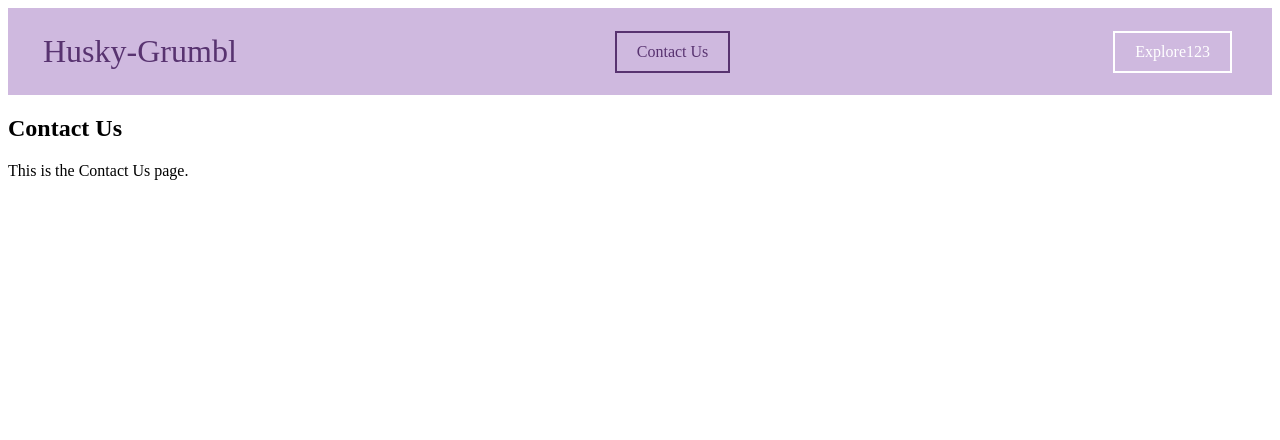
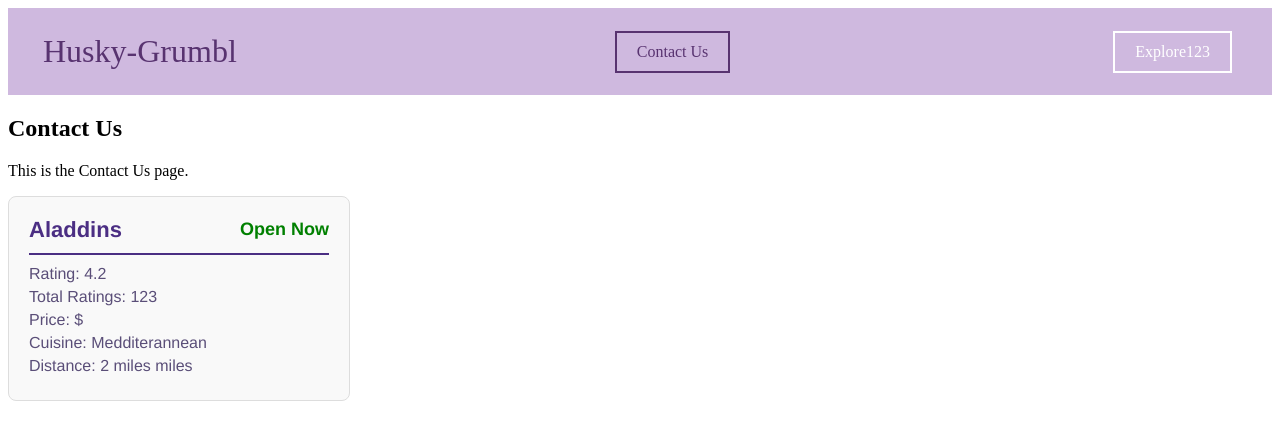
Before and after one commit to hcp-uw/Husky-Grumbl, a React (Create React App) app in the folder frontend/: page /contact-us in a window 1280 px wide. Shown: the top 440 px of the page. Built offline with nearby package versions, Linux system fonts and the light colour scheme.

Commit message:
Add restaurant card

```diff
--- a/frontend/src/ContactUs.js
+++ b/frontend/src/ContactUs.js
@@ -1,10 +1,23 @@
 import React from 'react';
+import RestaurantCard from './RestaurantCard';
 
 const ContactUs = () => {
   return (
     <div>
       <h2>Contact Us</h2>
       <p>This is the Contact Us page.</p>
+      <RestaurantCard
+      {...{
+        restaurantName: 'Aladdins',
+        cuisine: 'Medditerannean',
+        totalRatings: 123,
+        distance: '2 miles',
+        price: '$',
+        rating: '4.2',
+        isOpen: true
+
+      }}
+      />
       {/* Add your contact form or any other content here */}
     </div>
   );
--- /dev/null
+++ b/frontend/src/RestaurantCard.css
@@ -0,0 +1,51 @@
+.restaurant-card {
+    border: 1px solid #ddd;
+    border-radius: 8px;
+    padding: 20px;
+    background-color: #f9f9f9;
+    width: 300px;
+    font-family: 'Helvetica';
+  }
+
+  .restaurant-header {
+    display: flex;
+    justify-content: space-between;
+    align-items: center;
+  }
+
+  .restaurant-name {
+    font-size: 22px;
+    font-weight: bold;
+    color: #4b2e83; /* Dark purple color */
+    margin: 0;
+  }
+
+  .status {
+    font-size: 18px;
+    font-weight: bold;
+    color: #4b2e83; /* Dark purple color */
+  }
+
+  .status.open {
+    color: green;
+  }
+
+  .status.closed {
+    color: red;
+  }
+
+  .divider {
+    border: 0;
+    border-top: 2px solid #4b2e83; /* Dark purple color */
+    margin: 10px 0;
+  }
+
+  .restaurant-details div {
+    font-size: 16px;
+    margin: 5px 0;
+    color: #5a4e78; /* Lighter purple */
+  }
+
+  .restaurant-details .rating {
+    font-weight: bold;
+  }
--- /dev/null
+++ b/frontend/src/RestaurantCard.js
@@ -0,0 +1,25 @@
+import React from 'react';
+import './RestaurantCard.css';
+
+const RestaurantCard = ({ restaurantName, cuisine, distance, price, rating, isOpen, totalRatings }) => {
+  return (
+    <div className="restaurant-card">
+      <div className="restaurant-header">
+        <h2 className="restaurant-name">{restaurantName}</h2>
+        <span className={`status ${isOpen ? 'open' : 'closed'}`}>
+          {isOpen ? 'Open Now' : 'Closed'}
+        </span>
+      </div>
+      <hr className="divider" />
+      <div className="restaurant-details">
+        <div>Rating: {rating}</div>
+        <div>Total Ratings: {totalRatings}</div>
+        <div>Price: {price}</div>
+        <div>Cuisine: {cuisine}</div>
+        <div>Distance: {distance} miles</div>
+      </div>
+    </div>
+  );
+};
+
+export default RestaurantCard;
```
